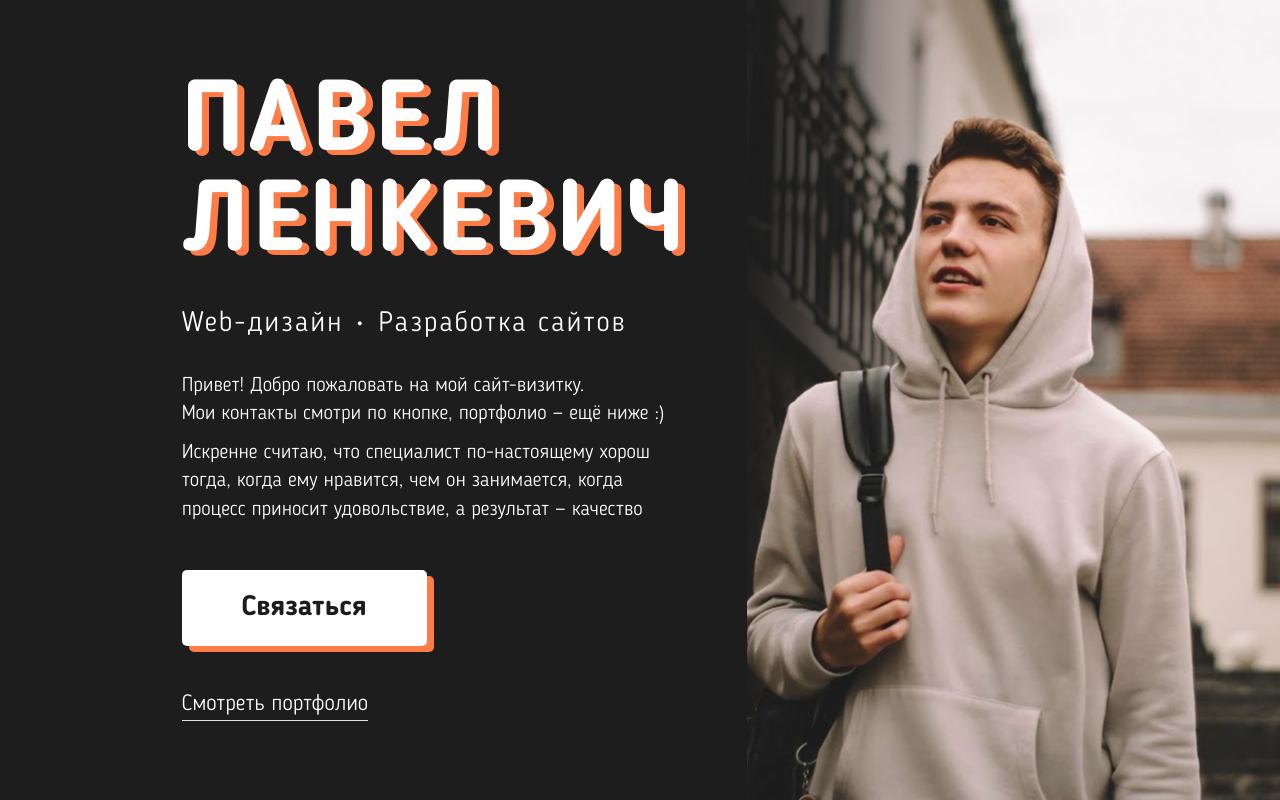
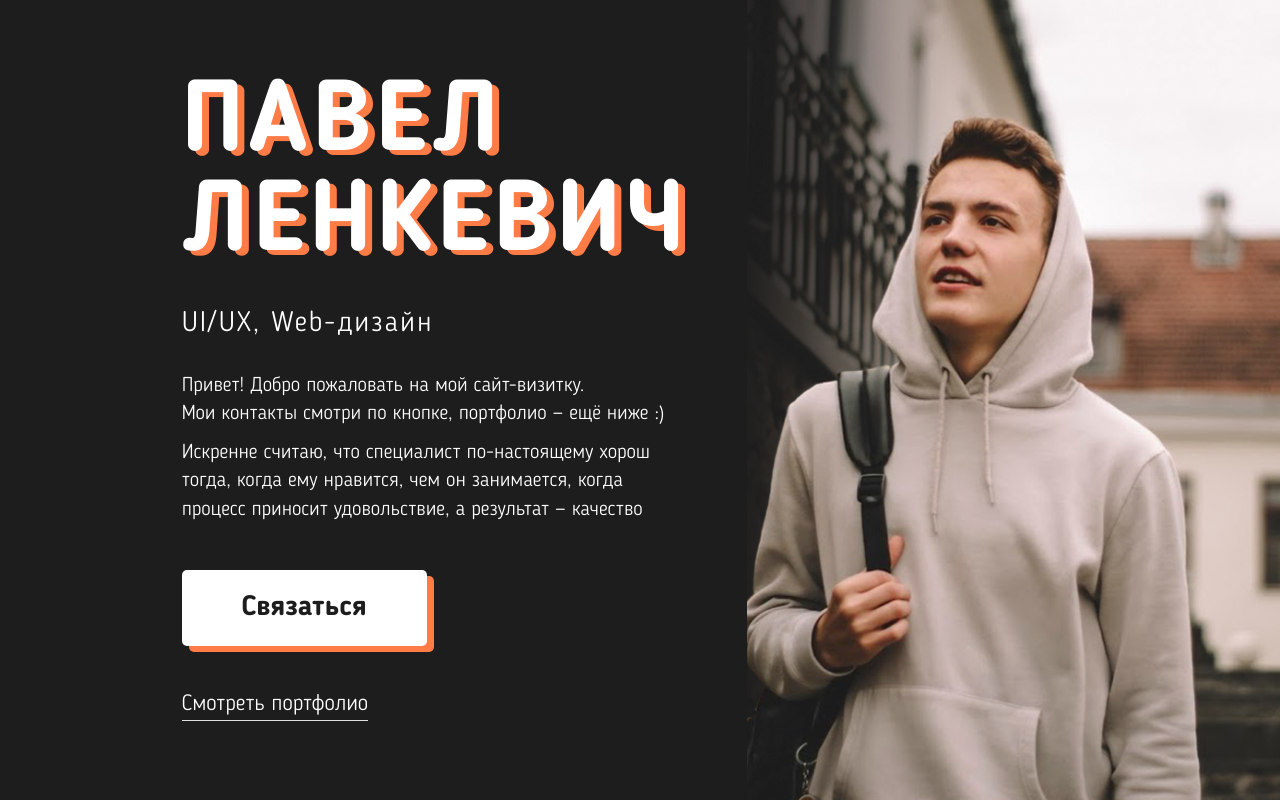
Before and after one commit to pavellenkevich/pavellenkevich.github.io, a plain HTML site: page index.html in a window 1280 px wide. Drawn offline with nearby package versions, Linux system fonts and the light colour scheme.

Commit message:
Add files via upload

```diff
--- a/index.html
+++ b/index.html
@@ -22,9 +22,9 @@
         <div id="about">
           <h1 id="name">Павел<br>Ленкевич</h1>
           <div class="">
-            <h3 class="do">Web-дизайн</h3>
-            <h3 class="do">•</h3>
-            <h3 class="do">Разработка сайтов</h3>
+            <h3 class="do">UI/UX, Web-дизайн</h3>
+            <!--<h3 class="do">•</h3>
+            <h3 class="do">Разработка сайтов</h3>-->
           </div>
           <p class="text">Привет! Добро пожаловать на мой сайт-визитку. <br>Мои контакты смотри по кнопке, портфолио — ещё ниже :)</p>
           <p class="text last">Искренне считаю, что специалист по-настоящему хорош тогда, когда ему нравится, чем он занимается, когда процесс приносит удовольствие, а результат — качество</p>
```
